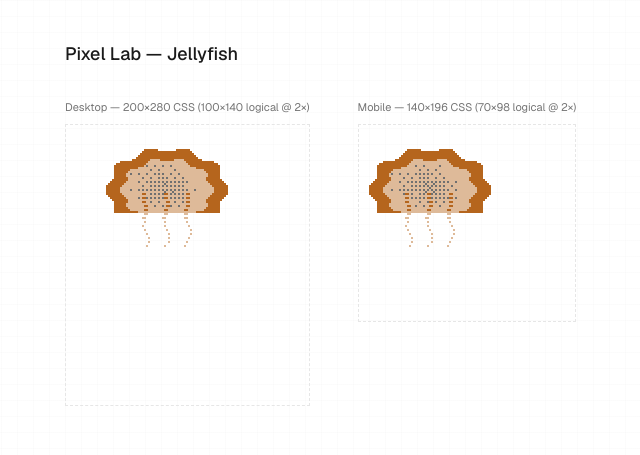
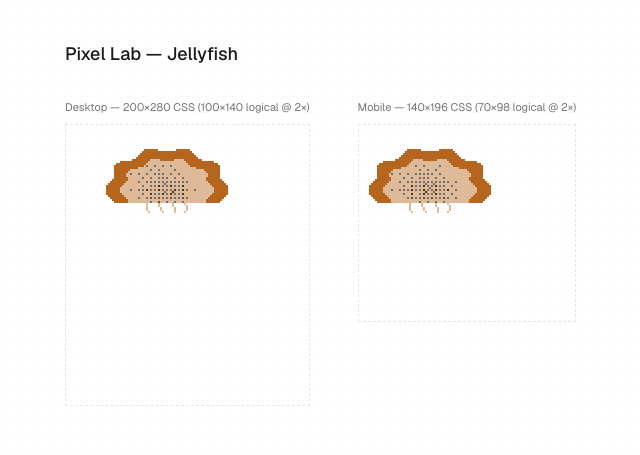
Before and after one commit to marcosevilla/designportfolio26, a Next.js app in the folder site/: page /dev/pixel-lab in a window 1280 px wide. Shown: the top 455 px of the page, without its empty margins (159-799 px from the left). Built offline with nearby package versions, Linux system fonts and the light colour scheme.

Commit message:
Fix bell proportions, densify oral arms, occlude from bell

```diff
--- a/site/components/pixel-canvas/scenes/jellyfish.ts
+++ b/site/components/pixel-canvas/scenes/jellyfish.ts
@@ -26,8 +26,8 @@ export const DEFAULT_CONFIG: JellyfishConfig = {
   pulseAmplitude: 0.12,
   varianceIntervalAvg: 7,
   varianceMultiplier: 1.7,
-  oralArmCount: 3,
-  oralArmLength: 28,
+  oralArmCount: 4,
+  oralArmLength: 14,
   oralArmLag: 0.08,
 };
 
@@ -97,10 +97,10 @@ function drawBell(
   const effectiveHeight = bellHeight * (1 - pulse);
   const { accent, accentSoft, fgTertiary } = frame.palette;
 
-  // Bell extends from top of dome (dy = -1) down to a rounded underside (dy ≈ 0.55).
-  // The radial perturbation naturally scallops the edges; the underside tapers in
-  // toward the bell opening where oral arms and tentacles will emerge.
-  const BELL_UNDERSIDE = 0.55;
+  // Bell extends from dy = -1 (top of dome) down to a rounded underside at dy ≈ 0.3.
+  // Keeps the classic mushroom-dome silhouette; the radial perturbation scallops the
+  // edges naturally. Oral arms and tentacles emerge from the bell opening below.
+  const BELL_UNDERSIDE = 0.3;
   const yStart = Math.floor(cy - effectiveHeight);
   const yEnd = Math.ceil(cy + BELL_UNDERSIDE * effectiveHeight + 1);
   for (let y = yStart; y <= yEnd; y++) {
@@ -140,20 +140,21 @@ function drawOralArms(
   const { accent, accentSoft } = frame.palette;
   // Lag → the oral arms "hang" behind the bell — they contract and release slightly after.
   const armSquish = lagPulse * 0.3; // arms compress 30% of pulse
-  const startY = bellCenterY + 2; // just below the bell skirt
+  // Start inside the bell opening so arms appear to emerge from the skirt.
+  // Bell is drawn after oral arms → the upper portion is naturally occluded.
+  const startY = bellCenterY - 2;
 
   for (let i = 0; i < oralArmCount; i++) {
     const tArm = oralArmCount === 1 ? 0 : (i / (oralArmCount - 1)) * 2 - 1; // -1..1
-    const rootX = cx + tArm * (bellRadius * 0.35);
+    const rootX = cx + tArm * (bellRadius * 0.3);
     const armLen = oralArmLength * (1 - armSquish);
-    const segmentCount = Math.round(armLen / 2);
 
-    for (let seg = 0; seg < segmentCount; seg++) {
-      const tSeg = seg / segmentCount; // 0..1 along arm
+    for (let seg = 0; seg < armLen; seg++) {
+      const tSeg = seg / armLen; // 0..1 along arm
       // Frilly wiggle: each segment offsets by sin of seg + pulse-driven phase
-      const wiggle = Math.sin(seg * 0.8 + frame.t * 2 + i) * (1 + tSeg * 1.5);
-      const x = rootX + wiggle * 0.6;
-      const y = startY + seg * 2;
+      const wiggle = Math.sin(seg * 0.6 + frame.t * 2 + i) * (1 + tSeg * 1.5);
+      const x = rootX + wiggle * 0.5;
+      const y = startY + seg;
       // Width taper from 2px at top to 1px at tip
       const width = tSeg < 0.5 ? 2 : 1;
       const color = tSeg < 0.3 ? accent : accentSoft;
@@ -189,8 +190,8 @@ export function createJellyfishScene(
         }
       }
 
+      drawOralArms(ctx, state, frame, pulse, lagPulse);
       drawBell(ctx, state, frame, pulse);
-      drawOralArms(ctx, state, frame, pulse, lagPulse);
     },
   };
 }
```
